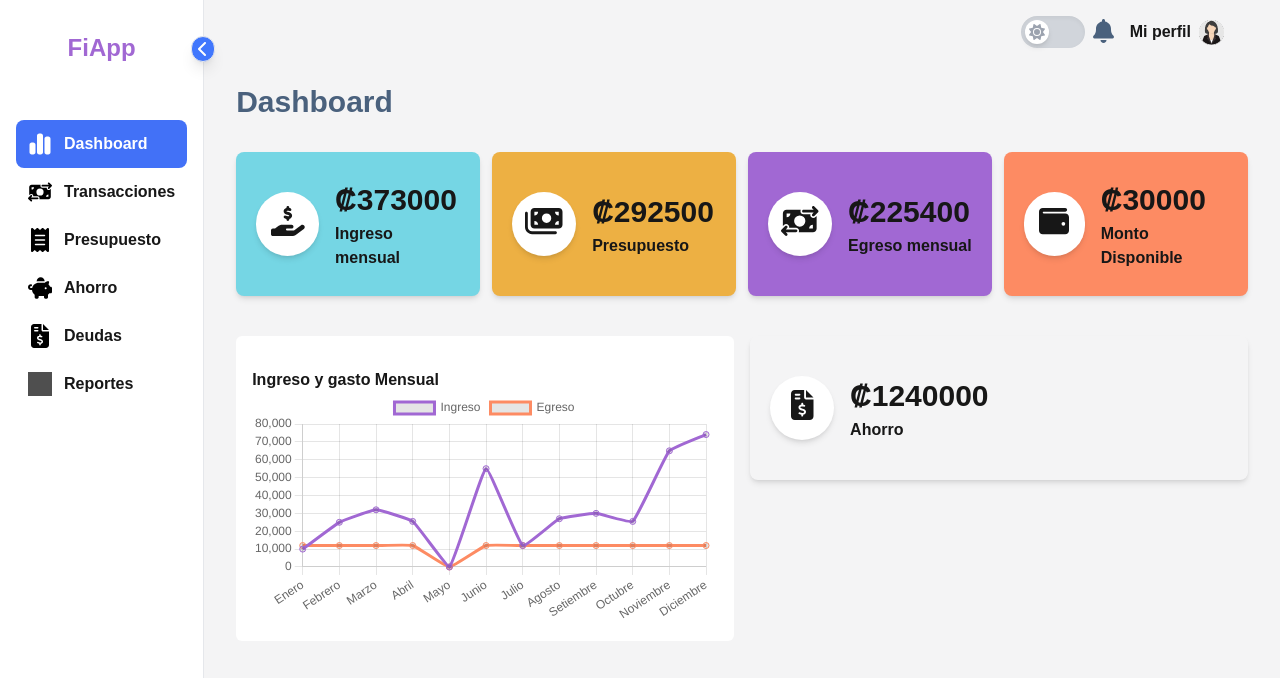
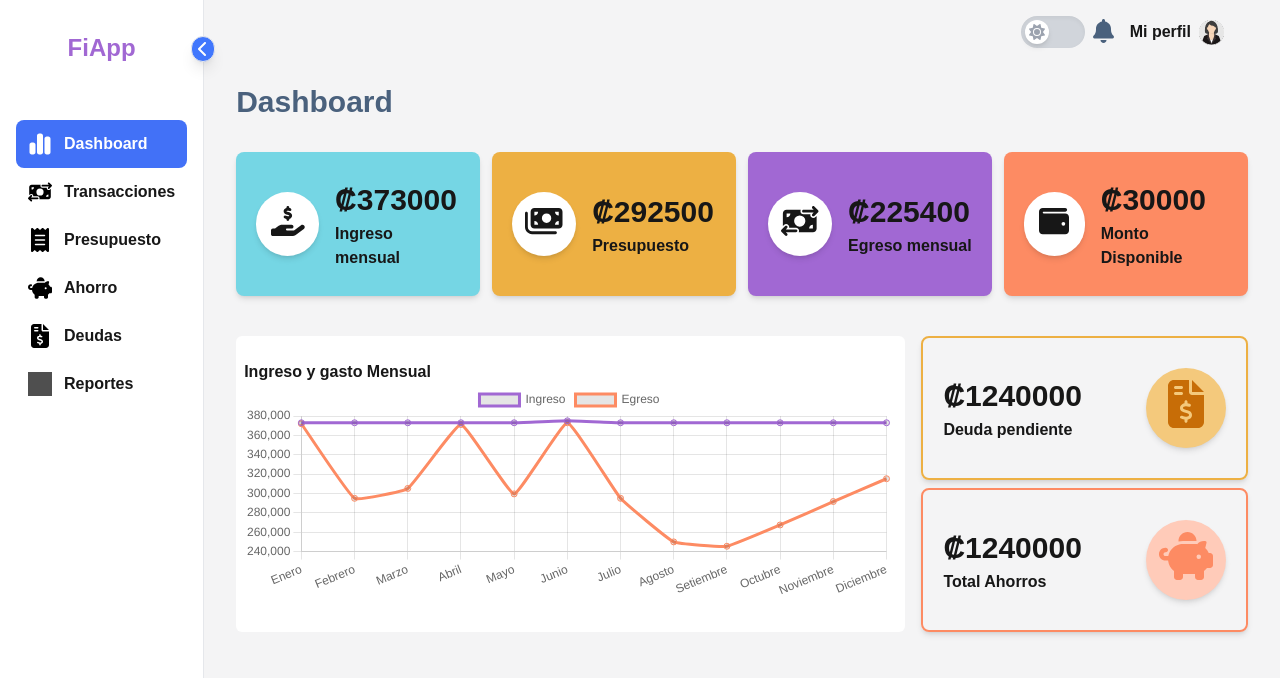
Before and after one commit to Jeim05/personal-finance-app, a Next.js app: page / in a window 1280 px wide. Shown: the top 678 px of the page. Built offline with nearby package versions, Linux system fonts and the light colour scheme; grey boxes are pictures that could not be loaded.

Commit message:
Cards desing
Components cards reusable

```diff
--- a/app/globals.css
+++ b/app/globals.css
@@ -82,7 +82,7 @@ body {
 }
 
 .card-icon {
-  @apply text-3xl py-3 w-16 h-16 text-center shadow-md bg-white rounded-full dark:bg-white;
+  @apply  py-3 text-center shadow-md rounded-full;
 }
 
 .card-body {
--- /dev/null
+++ b/components/dashboard/CardIcon.tsx
@@ -0,0 +1,11 @@
+import { IconProps } from '@/types'
+import React from 'react'
+import { FontAwesomeIcon } from '@fortawesome/react-fontawesome'
+
+export const CardIcon = ({variant, icon }:IconProps) => {
+    return (
+        <div className={`card-icon  ${variant}`}>
+            <FontAwesomeIcon icon={icon} />
+        </div>
+    )
+}
--- a/components/dashboard/SecondSection.tsx
+++ b/components/dashboard/SecondSection.tsx
@@ -1,17 +1,16 @@
 import React from 'react'
 import { LineChartUtility } from '../ui/LineChartUtility'
-import Card from './card'
-import { faFileInvoiceDollar } from '@fortawesome/free-solid-svg-icons'
+import SumaDeudaAhorro from './SumaDeudaAhorro';
+
 
 export default function SecondSection() {
     return (
-        <div className='grid grid-cols-2 py-10 gap-4 '>
-            <div className='bg-white rounded-md'>
-                <LineChartUtility />
-            </div>
-            <div className='flex flex-row'>
-                <Card title='Ahorro' amount={1240000} icon={faFileInvoiceDollar} />
-            </div>
+      <div className="grid lg:grid-cols-3  lg:py-10 gap-4 ">
+        <div className="col-span-2 bg-white rounded-md">
+          <LineChartUtility />
         </div>
-    )
+        <SumaDeudaAhorro />
+
+      </div>
+    );
 }
--- /dev/null
+++ b/components/dashboard/SumaDeudaAhorro.tsx
@@ -0,0 +1,26 @@
+import React from 'react'
+import Card from './card'
+import { faFileInvoiceDollar, faPiggyBank } from '@fortawesome/free-solid-svg-icons'
+
+export default function SumaDeudaAhorro() {
+  return (
+    <div className="grid grid-flow-row gap-2">
+          <Card
+            title="Deuda pendiente"
+            amount={1240000}
+            icon={faFileInvoiceDollar}
+            icon_position="right"
+            icon_variant='text-5xl w-20 h-20 bg-[#F4C97C] text-[#C76D07]'
+            variant='border-2 border-[#EDB043] justify-between px-6'
+          />
+          <Card
+            title="Total Ahorros"
+            amount={1240000}
+            icon={faPiggyBank}
+            icon_position="right"
+            icon_variant='text-5xl w-20 h-20 bg-[#FFCBB9] text-[#FD8B63]'
+            variant='border-2 border-[#FD8B63] justify-between'
+          />
+        </div>
+  )
+}
--- a/components/dashboard/card.tsx
+++ b/components/dashboard/card.tsx
@@ -1,19 +1,22 @@
 import { CardProps } from '@/types'
-import { FontAwesomeIcon } from '@fortawesome/react-fontawesome'
 import { Subtitles } from '../Subtitles'
+import { CardIcon } from './CardIcon'
 
-export default function Card({ title, amount, variant, icon, icon_variant }: CardProps) {
+export default function Card({ title, amount, variant, icon, icon_variant, icon_position }: CardProps) {
   return (
     <div className={`card ${variant}`}>
-      <div className={`card-icon ${icon_variant}`}>
-        <FontAwesomeIcon icon={icon} />
-      </div>
+      {icon_position == 'left' && (
+        <CardIcon icon={icon} variant={icon_variant} />
+      )}
       <div className='card-body'>
         <div className='flex-1 flex flex-col'>
           <p className='card-amount py-1'>₡{amount}</p>
           <Subtitles text={title} />
         </div>
       </div>
+      {icon_position == 'right' && (
+        <CardIcon icon={icon} variant={icon_variant} />
+      )}
     </div>
   )
 }
--- a/components/dashboard/mainCards.tsx
+++ b/components/dashboard/mainCards.tsx
@@ -10,24 +10,32 @@ export default function MainCards() {
         amount={373000}
         variant="bg-[#75D6E4]"
         icon={faHandHoldingDollar}
+        icon_position="left"
+        icon_variant="bg-white text-3xl w-16 h-16"
       />
       <Card
         title="Presupuesto"
         amount={292500}
         variant="bg-[#EDB043]"
         icon={faMoneyBills}
+        icon_position="left"
+        icon_variant="bg-white text-3xl w-16 h-16"
       />
       <Card
         title="Egreso mensual"
         amount={225400}
         variant="bg-[#A168D3]"
         icon={faMoneyBillTransfer}
+        icon_position="left"
+        icon_variant="bg-white text-3xl w-16 h-16"
       />
       <Card
         title="Monto Disponible"
         amount={30000}
         variant="bg-[#FD8B63]"
         icon={faWallet}
+        icon_position="left"
+        icon_variant="bg-white text-3xl w-16 h-16"
       />
     </div>
   );
--- a/components/ui/LineChartUtility.tsx
+++ b/components/ui/LineChartUtility.tsx
@@ -6,18 +6,18 @@ import { Subtitles } from '../Subtitles';
 ChartJS.register(ArcElement, Tooltip, Legend, plugins, PointElement, LineElement, CategoryScale, LinearScale);
 
 const datos = [
-    { 'mes': 'Enero', 'ingreso': 10000, 'egreso': 12000 },
-    { 'mes': 'Febrero', 'ingreso': 25000,'egreso': 12000},
-    { 'mes': 'Marzo', 'ingreso': 32000,'egreso': 12000 },
-    { 'mes': 'Abril', 'ingreso': 25500,'egreso': 12000},
-    { 'mes': 'Mayo', 'ingreso': 0, 'egreso': 0 },
-    { 'mes': 'Junio', 'ingreso': 55000,'egreso': 12000},
-    { 'mes': 'Julio', 'ingreso': 12000,'egreso': 12000 },
-    { 'mes': 'Agosto', 'ingreso': 27000,'egreso': 12000},
-    { 'mes': 'Setiembre', 'ingreso': 30000,'egreso': 12000 },
-    { 'mes': 'Octubre', 'ingreso': 25500,'egreso': 12000},
-    { 'mes': 'Noviembre', 'ingreso': 65000,'egreso': 12000 },
-    { 'mes': 'Diciembre', 'ingreso': 74100,'egreso': 12000},
+    { 'mes': 'Enero', 'ingreso': 373000, 'egreso': 372000 },
+    { 'mes': 'Febrero', 'ingreso': 373000,'egreso': 295000},
+    { 'mes': 'Marzo', 'ingreso': 373000,'egreso': 305200 },
+    { 'mes': 'Abril', 'ingreso': 373000,'egreso': 371200},
+    { 'mes': 'Mayo', 'ingreso': 373000, 'egreso': 299555 },
+    { 'mes': 'Junio', 'ingreso': 375000,'egreso': 373000},
+    { 'mes': 'Julio', 'ingreso': 373000,'egreso': 295000 },
+    { 'mes': 'Agosto', 'ingreso': 373000,'egreso': 250000},
+    { 'mes': 'Setiembre', 'ingreso': 373000,'egreso': 245500 },
+    { 'mes': 'Octubre', 'ingreso': 373000,'egreso': 267480},
+    { 'mes': 'Noviembre', 'ingreso': 373000,'egreso': 291700 },
+    { 'mes': 'Diciembre', 'ingreso': 373000,'egreso': 315200},
 ]
 
 export const LineChartUtility = () => {
@@ -45,10 +45,10 @@ export const LineChartUtility = () => {
       };
 
   return (
-    <div className='bg-cards mt-4 p-4'>
+    <div className='mt-4 p-2'>
         <Subtitles text='Ingreso y gasto Mensual' />
         <div>
-            <Line data={data} />
+            <Line data={data} height={100} />
         </div>
     </div>
   )
--- a/types/index.ts
+++ b/types/index.ts
@@ -6,6 +6,12 @@ export interface CardProps {
     variant?: string;
     icon: IconDefinition;
     icon_variant?: string;
+    icon_position: "left" | "right"
+}
+
+export interface IconProps {
+    icon: IconDefinition;
+    variant?: string;
 }
 
 export interface SubtitlesProps {
```
